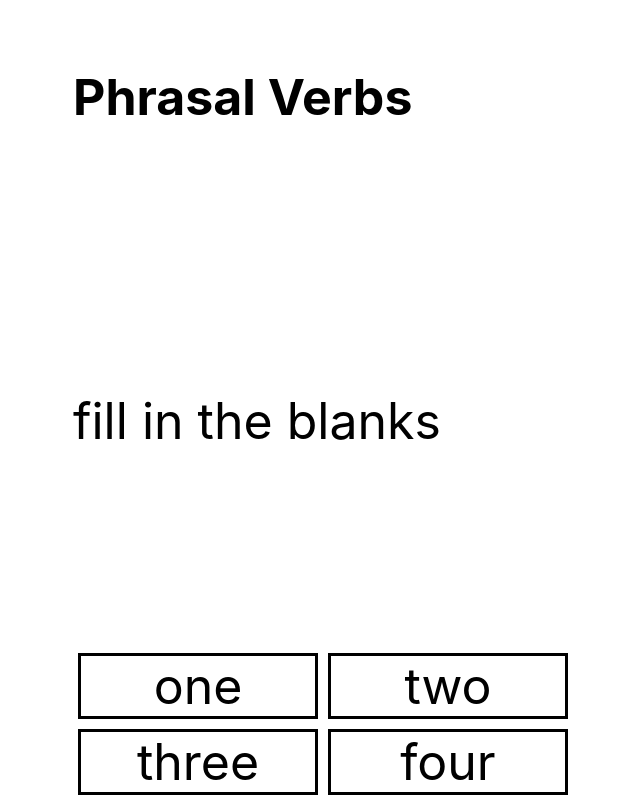
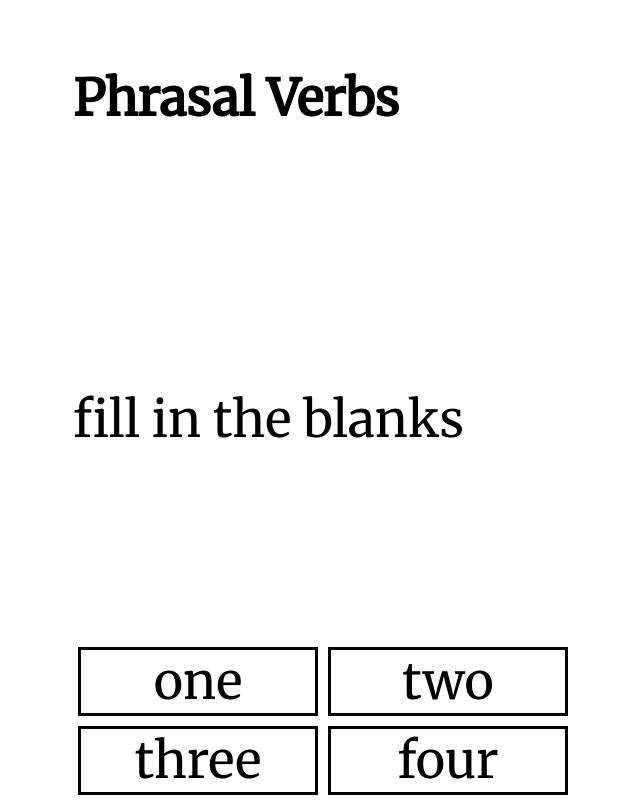
Before and after one commit to sivakar12/phrasal-verbs, a React (Create React App) app: page / in a window 1280 px wide. Shown: the whole page, without its empty margins (317-957 px from the left). Built offline with nearby package versions, Linux system fonts and the light colour scheme.

Commit message:
Add Merriweather font

```diff
--- a/public/index.html
+++ b/public/index.html
@@ -24,6 +24,9 @@
       work correctly both with client-side routing and a non-root public URL.
       Learn how to configure a non-root public URL by running `npm run build`.
     -->
+    <link rel="preconnect" href="https://fonts.googleapis.com">
+    <link rel="preconnect" href="https://fonts.gstatic.com" crossorigin>
+    <link href="https://fonts.googleapis.com/css2?family=Merriweather&display=swap" rel="stylesheet">
     <title>React App</title>
   </head>
   <body>
--- a/src/Prompt.js
+++ b/src/Prompt.js
@@ -9,7 +9,8 @@
   justifyContent: 'space-between',
   alignItems: 'stretch',
   flexDirection: 'column',
-  margin: 'auto'
+  margin: 'auto',
+  fontFamily: 'Merriweather, serif'
 }
 const optionsStyle = {
   display: 'flex',
```
